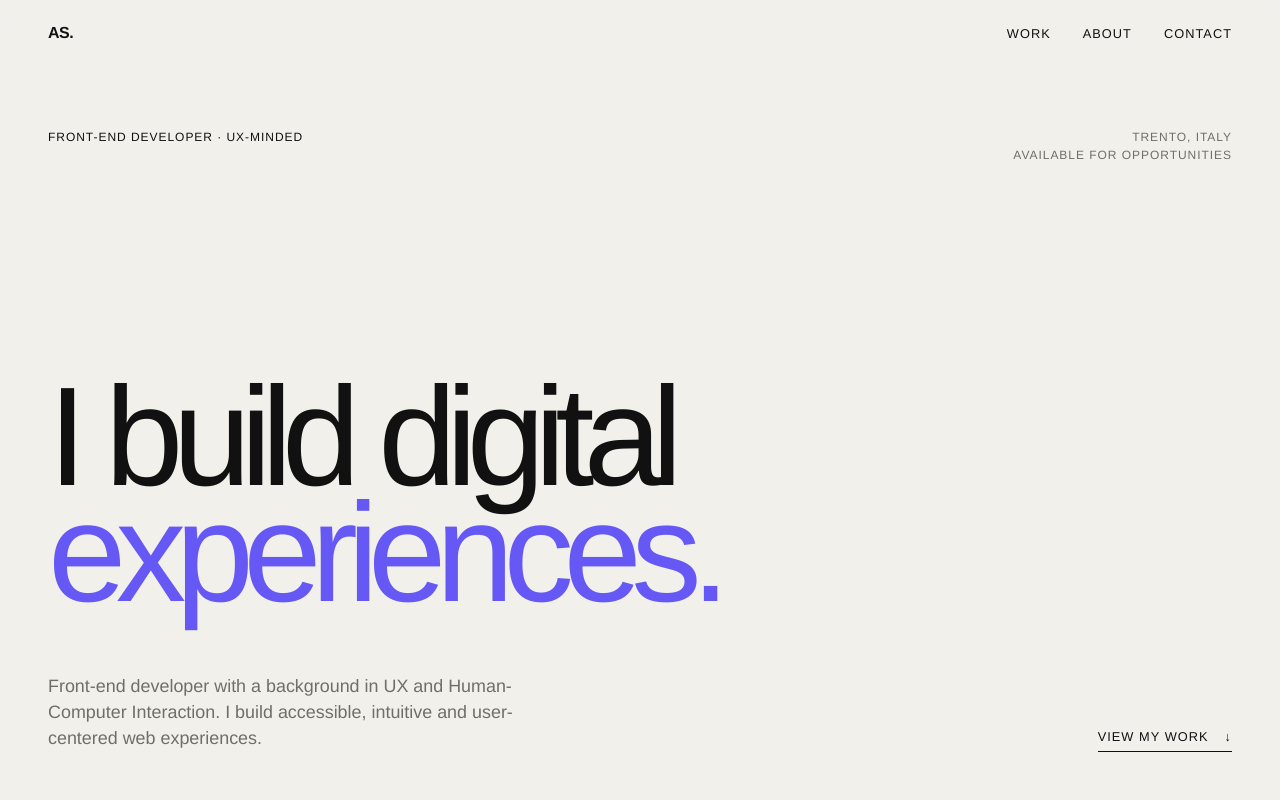
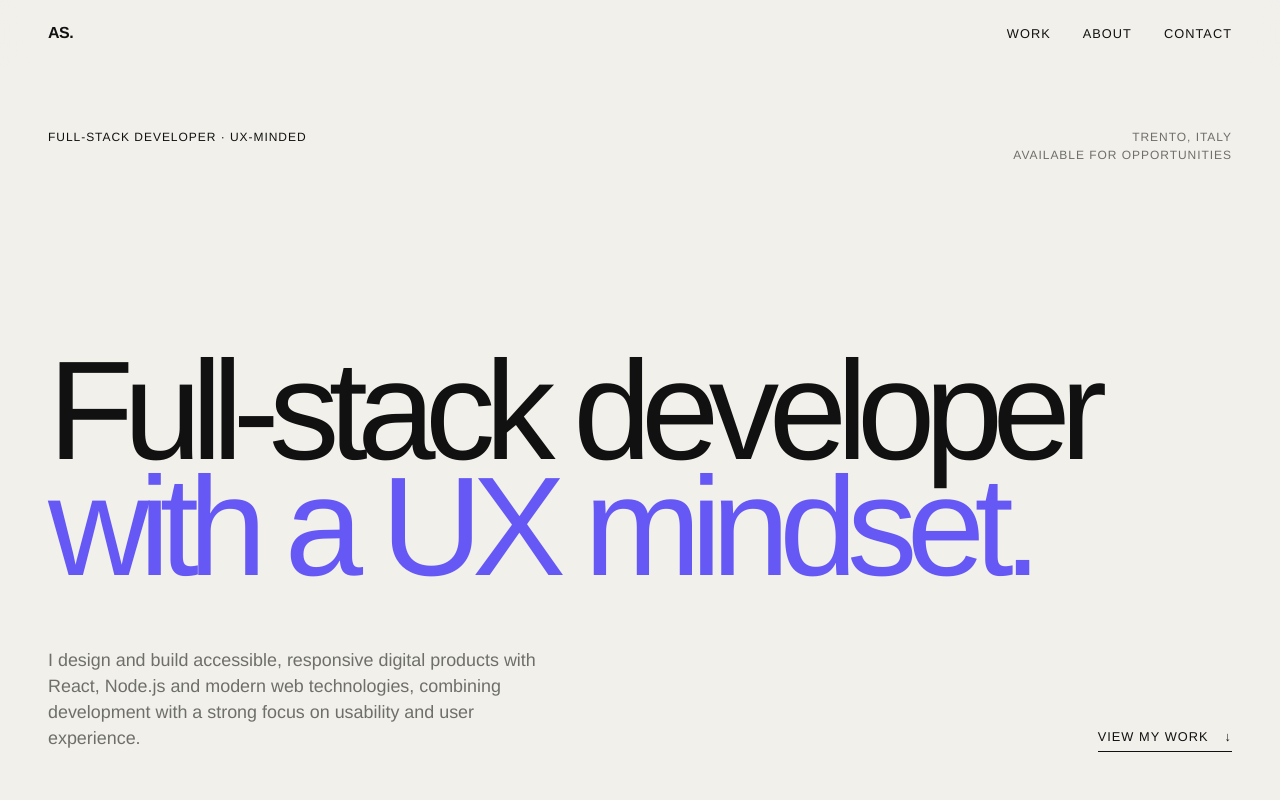
Before and after one commit to alessiaasmeraglia/portfolio, a React app: page / in a window 1280 px wide. Shown: the top 800 px of the page. Built offline with nearby package versions, Linux system fonts and the light colour scheme; the HTML template or start-up script is replaced by a standard one.

Commit message:
Sistemato microcopy

```diff
--- a/src/components/About.jsx
+++ b/src/components/About.jsx
@@ -34,7 +34,7 @@ function About() {
             <div className="about__grid">
                 <div className="about__intro">
                     <p className="about__lead">
-                        I&apos;m Alessia, a front-end developer with a background in
+                        I&apos;m Alessia, a full-stack developer with a background in
                         Human-Computer Interaction and UX.
                     </p>
 
@@ -60,7 +60,7 @@ function About() {
 
                     <div className="about__detail">
                         <span>Focus</span>
-                        <p>Front-end · Web Development · UX</p>
+                        <p>Full-stack Development · Front-end · UX</p>
                     </div>
 
                     <div className="about__detail">
--- a/src/components/Contact.jsx
+++ b/src/components/Contact.jsx
@@ -27,7 +27,7 @@ function Contact() {
             <footer className="footer">
                 <div className="footer__left">
                     <p>Alessia Smeraglia</p>
-                    <span>Front-end Developer · UX-minded</span>
+                    <span>Full-stack Developer · UX-minded</span>
                 </div>
 
                 <div className="footer__links">
--- a/src/components/Hero.jsx
+++ b/src/components/Hero.jsx
@@ -2,7 +2,9 @@ function Hero() {
     return (
         <section className="hero" id="home">
             <div className="hero__top">
-                <p className="hero__eyebrow">Front-end Developer · UX-minded</p>
+                <p className="hero__eyebrow">
+                    Full-stack Developer · UX-minded
+                </p>
 
                 <p className="hero__location">
                     Trento, Italy
@@ -13,15 +15,15 @@ function Hero() {
 
             <div className="hero__content">
                 <h1>
-                    I build digital
-                    <span> experiences.</span>
+                    Full-stack developer
+                    <span> with a UX mindset.</span>
                 </h1>
 
                 <div className="hero__bottom">
                     <p className="hero__description">
-                        Front-end developer with a background in UX and Human-Computer
-                        Interaction. I build accessible, intuitive and user-centered web
-                        experiences.
+                        I design and build accessible, responsive digital products with
+                        React, Node.js and modern web technologies, combining development
+                        with a strong focus on usability and user experience.
                     </p>
 
                     <a href="#work" className="hero__cta">
```
